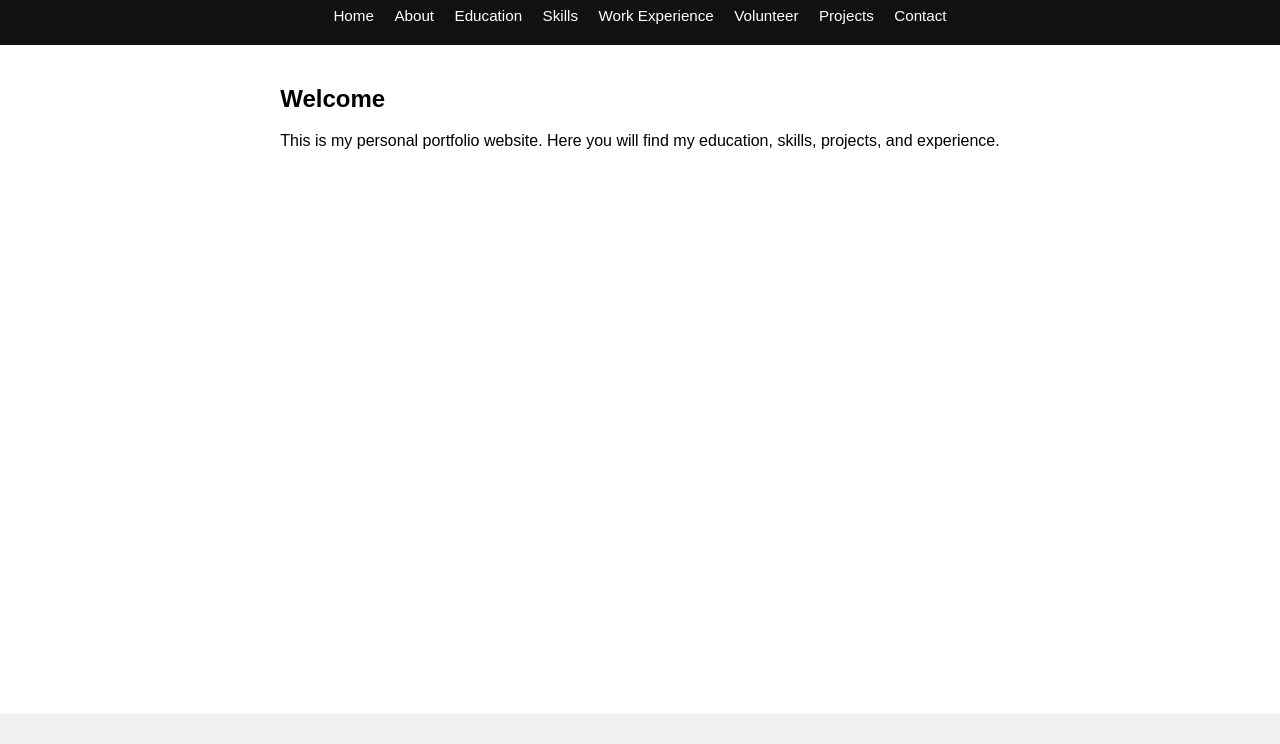
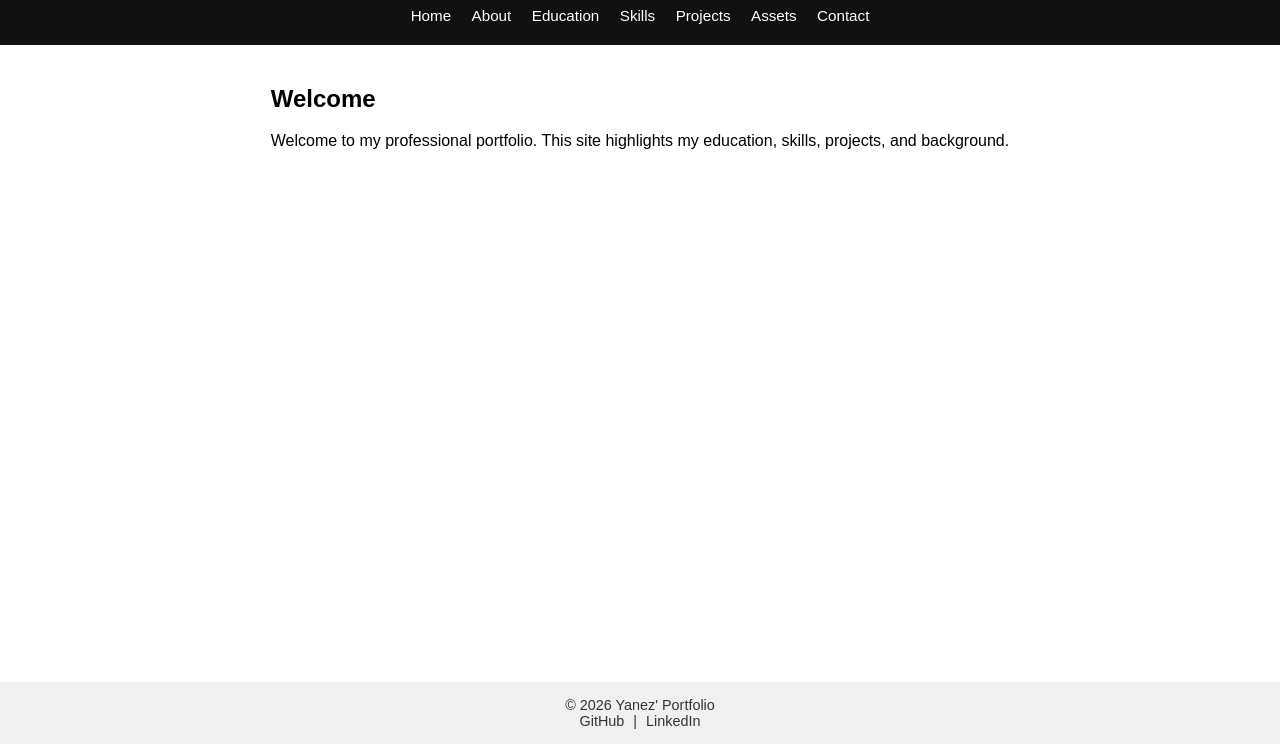
Before and after one commit to nahum-yanez/Yanez-Portfolio, a plain HTML site: page Yanez-Portfolio/index.html in a window 1280 px wide. Shown: the part 56-800 px from the top of the page. Drawn offline with Linux system fonts and the light colour scheme.

Commit message:
Add files via upload

```diff
--- a/Yanez-Portfolio/css/styles.css
+++ b/Yanez-Portfolio/css/styles.css
@@ -1,4 +1,4 @@
-/* Reset / base */
+/* Base reset */
 * {
   box-sizing: border-box;
   margin: 0;
@@ -6,7 +6,7 @@
   font-family: Arial, Helvetica, sans-serif;
 }
 
-/* Page layout */
+/* Layout */
 body {
   min-height: 100vh;
   display: flex;
--- a/Yanez-Portfolio/index.html
+++ b/Yanez-Portfolio/index.html
@@ -10,15 +10,13 @@
 
 <header>
   <h1>Yanez' Portfolio</h1>
-
   <nav>
     <a href="index.html">Home</a>
     <a href="pages/about.html">About</a>
     <a href="pages/education.html">Education</a>
     <a href="pages/skills.html">Skills</a>
-      <a href="pages/work-experience.html">Work Experience</a>
-      <a href="pages/volunteer.html">Volunteer</a>
     <a href="pages/projects.html">Projects</a>
+    <a href="pages/assets.html">Assets</a>
     <a href="pages/contact.html">Contact</a>
   </nav>
 </header>
@@ -26,10 +24,18 @@
 <main>
   <h2>Welcome</h2>
   <p>
-      This is my personal portfolio website.
-      Here you will find my education, skills, projects, and experience.
+    Welcome to my professional portfolio.
+    This site highlights my education, skills, projects, and background.
   </p>
 </main>
 
 <footer>
-    <p
+  <p>© 2026 Yanez' Portfolio</p>
+  <p>
+    <a href="https://github.com/yourusername" target="_blank">GitHub</a> |
+    <a href="https://www.linkedin.com/in/yourprofile" target="_blank">LinkedIn</a>
+  </p>
+</footer>
+
+</body>
+</html>
```
Lines whose indentation alone changed are shown as unchanged.
